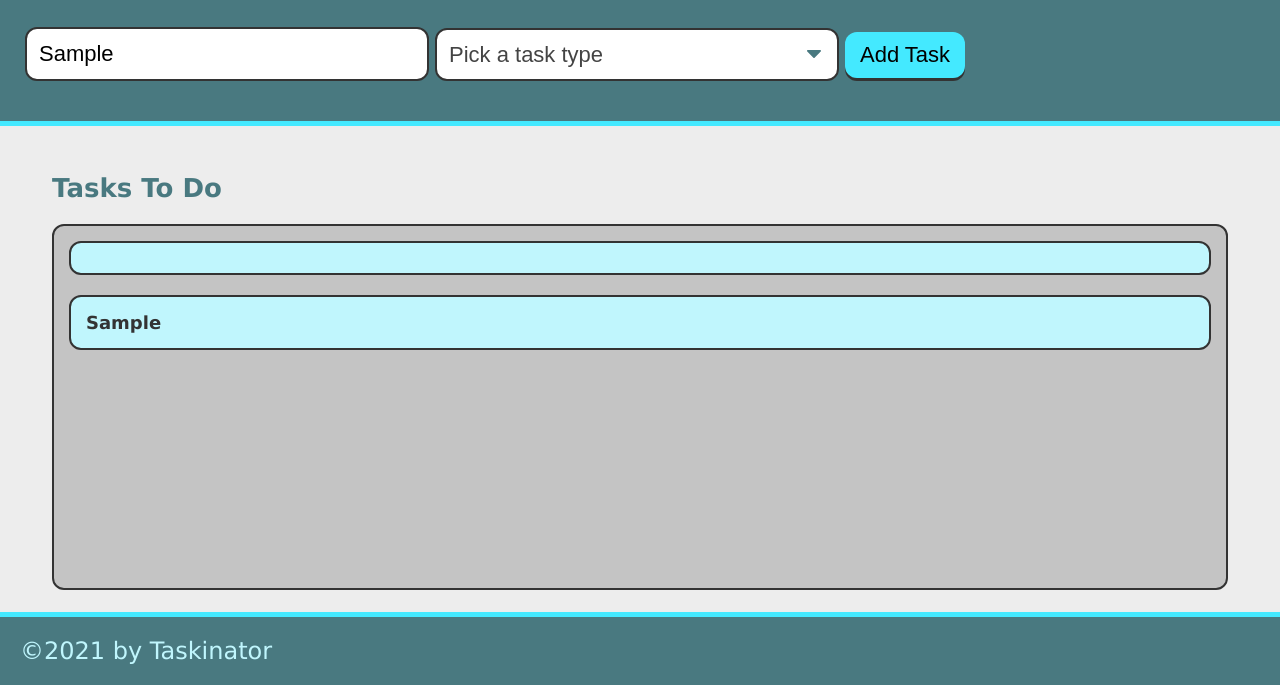
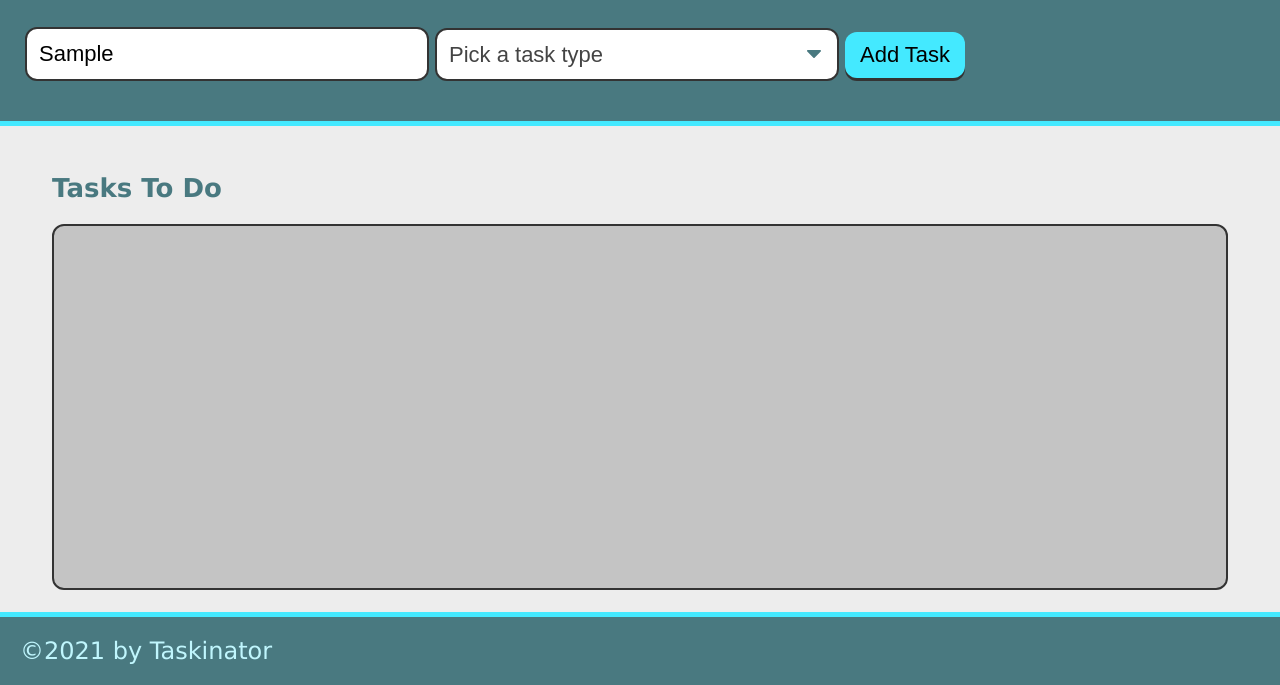
Before and after one commit to amiedawn/post-taskinator, a plain HTML site: page index.html in a window 1280 px wide. Both pictures are taken after typing "Sample" into the empty fields and a click on the button "Add Task". Shown: the part 115-800 px from the top of the page. Drawn offline with Linux system fonts and the light colour scheme.

Commit message:
add ability to submit custom tasks

```diff
--- a/assets/js/script.js
+++ b/assets/js/script.js
@@ -6,6 +6,14 @@ var taskFormHandler = function(event) {
 
   var taskNameInput = document.querySelector("input[name='task-name']").value;
   var taskTypeInput = document.querySelector("select[name='task-type']").value;
+
+  // check if input values are empty strings
+  if (!taskNameInput || !taskTypeInput) {
+    alert("You need to fill out the task form!");
+    return false;
+  }
+
+  formEl.reset();
 
   // package data as an object
   var taskDataObj = {
--- a/index.html
+++ b/index.html
@@ -31,9 +31,7 @@
   <main class="page-content">
     <section class="task-list-wrapper">
       <h2 class="list-title">Tasks To Do</h2>
-      <ul class="task-list" id="tasks-to-do">
-        <li class="task-item"></li>
-      </ul>
+      <ul class="task-list" id="tasks-to-do"></ul>
     </section>
   </main>
   <footer>
```
